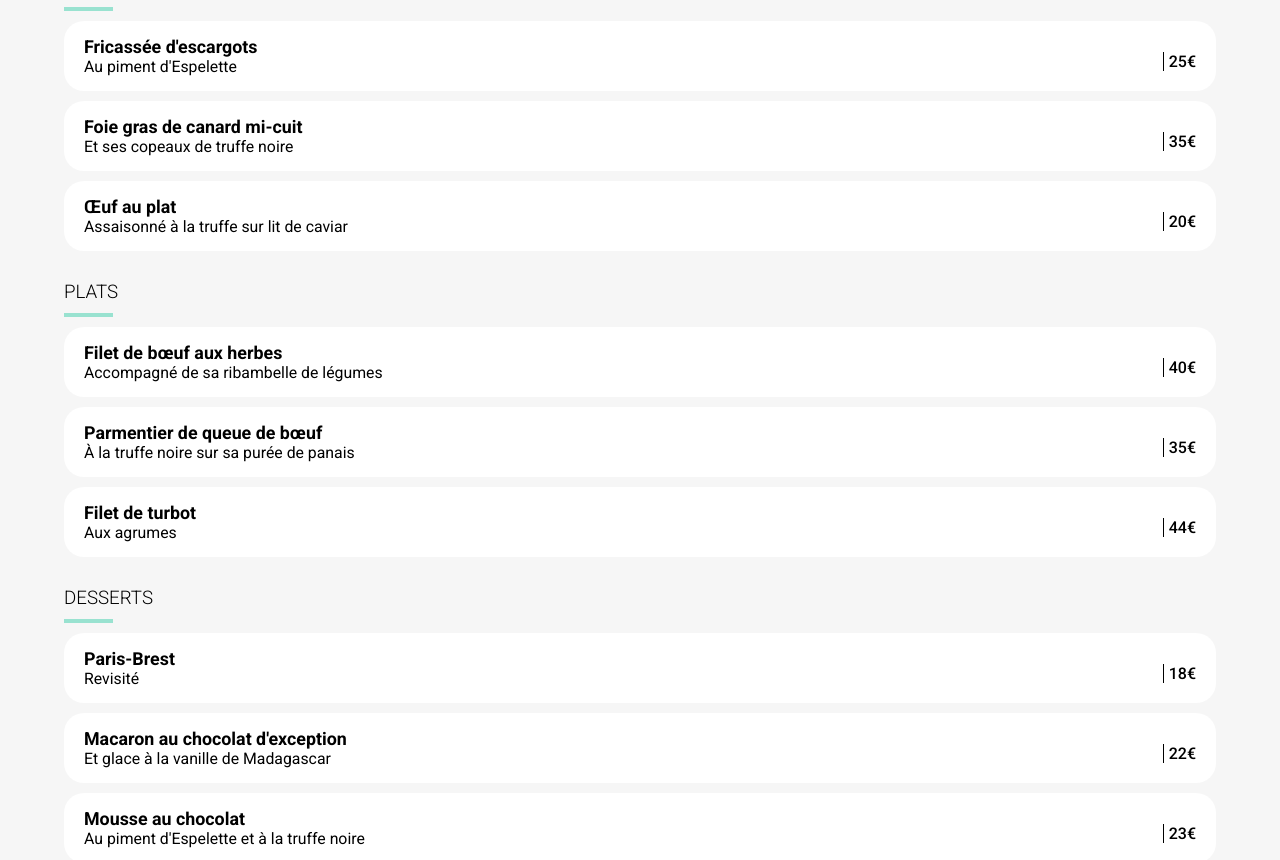
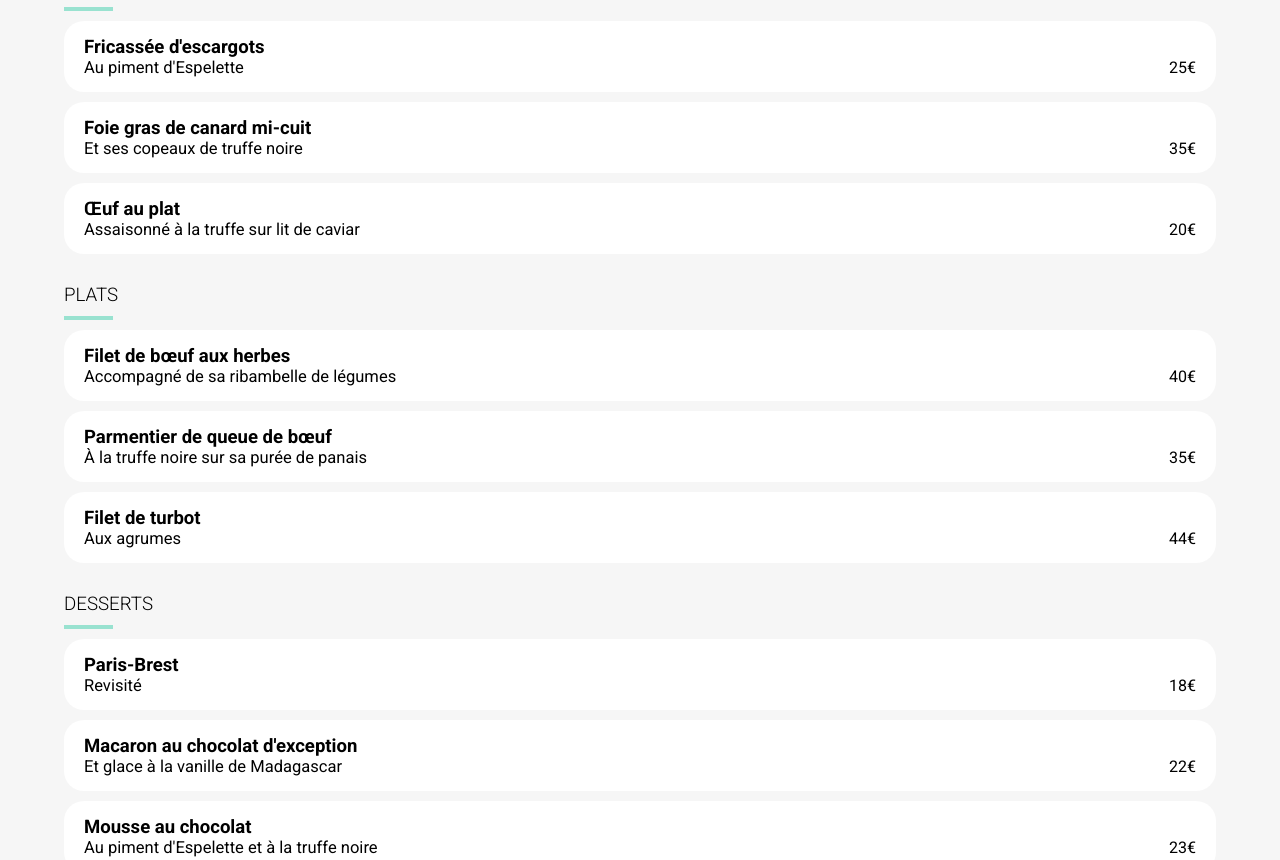
Before and after one commit to SteveDevWeb/OhMyFoodProjet4, a plain HTML site: page LaPaletteDuGout.html in a window 1280 px wide. Shown: the part 533-1393 px from the top of the page. Drawn offline with Linux system fonts and the light colour scheme; a web font is replaced by a local one.

Commit message:
Animation du Loader terminée

```diff
--- a/LaPaletteDuGout.html
+++ b/LaPaletteDuGout.html
@@ -18,62 +18,81 @@
         <img class="imgpresentation" src="./images/restaurants/jay-wennington-N_Y88TWmGwA-unsplash.jpg" alt="La Palette du Gout">
         <section class="container">
             <h2>La Palette du Goût</h2>
-            <div class="food">
+            <div class="food delayentree">
                 <h3>ENTRÉES</h3>
                 <div class="line"></div>
                 <div class="food-card">
                     <h4>Fricassée d'escargots</h4>
-                    <p>Au piment d'Espelette </p>
-                    <div class="prix">25€</div>
+                    <div class="divlinewebkit">
+                        <p>Au piment d'Espelette</p>
+                        <span class="prix">25€</span>
+                    </div>
                 </div>
                 <div class="food-card">
                     <h4>Foie gras de canard mi-cuit </h4>
+                    <div class="divlinewebkit">
                         <p>Et ses copeaux de truffe noire</p>
-                    <div class="prix">35€</div>
+                        <span class="prix">35€</span>
+                    </div>
+
                 </div>
                 <div class="food-card">
                     <h4>Œuf au plat </h4>
+                    <div class="divlinewebkit">
                         <p>Assaisonné à la truffe sur lit de caviar</p>
-                    <div class="prix">20€</div>
+                        <span class="prix">20€</span>
                     </div>
                 </div>
-            <div class="food">
+            </div>
+            <div class="food delayplat">
                 <h3>PLATS</h3>
                 <div class="line"></div>
                 <div class="food-card">
                     <h4>Filet de bœuf aux herbes</h4>
+                    <div class="divlinewebkit">
                         <p>Accompagné de sa ribambelle de légumes</p>
-                    <div class="prix">40€</div>
+                        <span class="prix">40€</span>
+                    </div>
                 </div>
                 <div class="food-card">
                     <h4>Parmentier de queue de bœuf</h4>
+                    <div class="divlinewebkit">
                         <p>À la truffe noire sur sa purée de panais</p>
-                    <div class="prix">35€</div>
+                        <span class="prix">35€</span>
+                    </div>
                 </div>
                 <div class="food-card">
                     <h4>Filet de turbot</h4>
+                    <div class="divlinewebkit">
                         <p>Aux agrumes</p>
-                    <div class="prix">44€</div>
+                        <span class="prix">44€</span>
+                    </div>
                 </div>
             </div>
 
-            <div class="food">
+            <div class="food delaydessert">
                 <h3>DESSERTS</h3>
                 <div class="line"></div>
                 <div class="food-card">
                     <h4>Paris-Brest</h4>
+                    <div class="divlinewebkit">
                         <p>Revisité</p>
-                    <div class="prix">18€</div>
+                        <span class="prix">18€</span>
+                    </div>
                 </div>
                 <div class="food-card">
                     <h4>Macaron au chocolat d'exception</h4>
+                    <div class="divlinewebkit">
                         <p>Et glace à la vanille de Madagascar</p>
-                    <div class="prix">22€</div>
+                        <span class="prix">22€</span>
+                    </div>
                 </div>
                 <div class="food-card">
                     <h4>Mousse au chocolat</h4>
+                    <div class="divlinewebkit">
                         <p>Au piment d'Espelette et à la truffe noire</p>
-                    <div class="prix">23€</div>
+                        <span class="prix">23€</span>
+                    </div>
                 </div>
             </div>
             <a class="btn-commander" href="#">Commander</a>
--- a/SCSS/Pages/_LaPaletteDuGout.scss
+++ b/SCSS/Pages/_LaPaletteDuGout.scss
@@ -23,15 +23,16 @@ main{
     border-radius: 40px 40px 0 0;
     z-index: 1;
     margin-top: 45vh;
+    h2{
+        font-family:$fontLogoTitre;
+        margin-bottom: 30px;
+    }
 }
 
 p,h2,h3,h4{
     margin: 0;
 }
-h2{
-    font-family:$fontLogoTitre;
-    margin-bottom: 30px;
-}
+
 .line{
     border:$couleur_tertiaire 2px solid ;
     width: 45px;
@@ -55,20 +56,29 @@ h2{
         position: relative;
         h4{
             font-size:20px ;
-            font-size: calc(14px + .3vw);
+            font-size: calc(16px + .2vw);
+            display: -webkit-box;
+            -webkit-box-orient: vertical;
+            -webkit-line-clamp: 1;
+            overflow: hidden;
         }
-        p{
-            font-size: calc(12px + .3vw);
+        .divlinewebkit{
+            justify-content: space-between;
+            display: flex;
+            p{
+                font-size: calc(14px + .2vw);
+                display: -webkit-box;
+                -webkit-box-orient: vertical;
+                -webkit-line-clamp: 1;
+                overflow: hidden;
+                .prix{
+                    font-weight: 500;
+                    padding-left: 5px;
+                    border-left: 1px solid black;
+                }
+
         }
-        .prix{
-            position: absolute;
-            right: 20px;
-            bottom: 20px;
-            font-weight: 500;
-            padding-left: 5px;
-            border-left: 1px solid black;
         }
-
     }
 }
 
@@ -92,5 +102,40 @@ h2{
     box-shadow: rgba(0, 0, 0, 0.24) 0px 3px 8px;
     &:hover{
         opacity: .9;
+        box-shadow: rgba(0, 0, 0, 0.44) 0px 3px 8px;
     }
 }
+
+
+
+
+
+.delayentree{
+    animation-name: apparition;
+    animation-duration: 1s;
+    animation-delay: 0s;
+    animation-iteration-count: 1;
+}
+.delayplat{
+    animation-name: apparition;
+    animation-duration: 1s;
+    animation-delay: 0.5s;
+    animation-iteration-count: 1;
+}
+.delaydessert{
+    animation-name: apparition;
+    animation-duration: 1s;
+    animation-delay: 1s;
+    animation-iteration-count: 1;
+}
+
+
+
+@keyframes apparition {
+    from {
+        transform: scale(0);
+    }
+    to {
+        transform: scale(1);
+    }
+}
--- a/style.scss
+++ b/style.scss
@@ -9,6 +9,49 @@ body{
     margin: 0;
     font-family:$fontText;
 }
+
+/* Loader */
+.pageloader{
+    height: 100%;
+    width: 100%;
+    position: fixed;
+    background-color: rgba(0, 0, 0, 0.2);
+    z-index: -10;
+    animation-name: arret;
+    animation-duration: 2s;
+    animation-iteration-count: 1;
+    animation-timing-function: linear;
+    .loader {
+        border: 16px solid #F6F6F6;
+        width: 100px;
+        height: 100px;
+        border-top-color:$couleur_primaire;
+        border-bottom-color: $couleur_secondaire;
+        border-radius: 50%;
+        animation-name: chargeur;
+        animation-duration: 1.5s;
+        animation-iteration-count: 4;
+        animation-timing-function: linear;
+        position: fixed;
+        bottom: calc(50% - 50px - 16px);
+        right: calc(50% - 50px - 16px);
+    }
+}
+@keyframes chargeur{
+    100%{
+        transform: rotate(360deg);
+    }
+}
+@keyframes arret {
+    from{
+        z-index:10 ;
+    }
+    to{
+        z-index: 10;
+    }
+}
+
+
 
 /* Section Reserver */
 #sectionreserver{
@@ -38,6 +81,7 @@ body{
         box-shadow: rgba(0, 0, 0, 0.24) 0px 3px 8px;
         &:hover{
             opacity: .9;
+            box-shadow: rgba(0, 0, 0, 0.34) 0px 3px 8px;
         }
     }
 }
```
Also changed, not shown: index.html (+2 -0 lines), style.css, 1 other file. Lines whose indentation alone changed are shown as unchanged.
